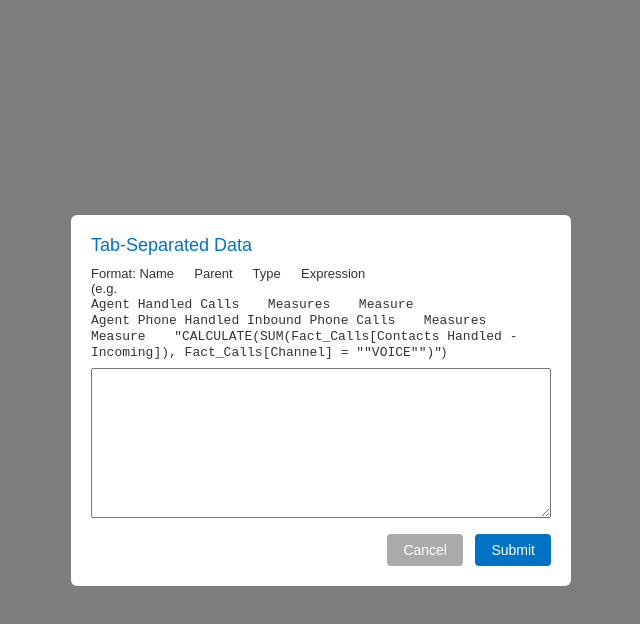
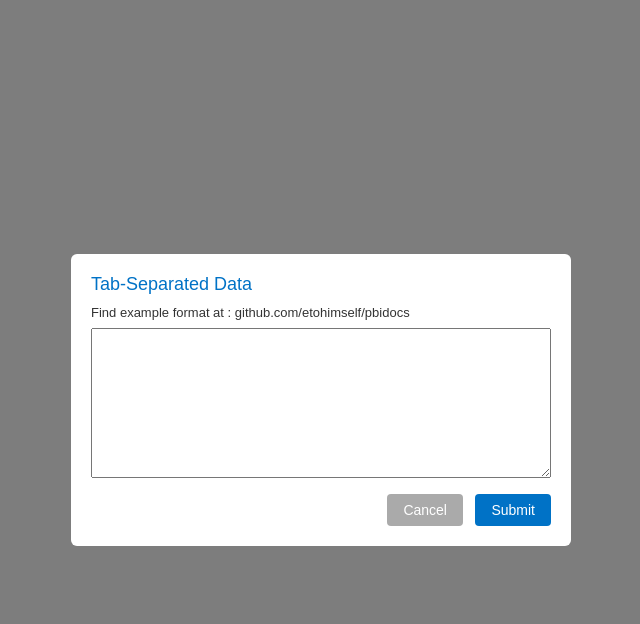
Before and after one commit to etohimself/pbidocs, a plain HTML site: page index.html in a window 1280 px wide. Both pictures are taken after a click on the button "Create from Data". Shown: the whole page, without its empty margins (319-959 px from the left). Drawn offline with Linux system fonts and the light colour scheme.

Commit message:
Update index.html
- Changed label texts

```diff
--- a/index.html
+++ b/index.html
@@ -677,15 +677,7 @@
       <div class="modal">
         <div class="modal-header">Tab-Separated Data</div>
         <p style="font-size: 13px; margin-bottom: 8px">
-          Format: Name &emsp; Parent &emsp; Type &emsp; Expression<br />
-          (e.g. <br />
-          <code>Agent Handled Calls &emsp; Measures &emsp; Measure &emsp; </code
-          ><br />
-          <code
-            >Agent Phone Handled Inbound Phone Calls &emsp; Measures &emsp;
-            Measure &emsp; "CALCULATE(SUM(Fact_Calls[Contacts Handled -
-            Incoming]), Fact_Calls[Channel] = ""VOICE"")"</code
-          >)
+          Find example format at : github.com/etohimself/pbidocs
         </p>
         <textarea id="tsv-input"></textarea>
         <div class="modal-buttons">
```
